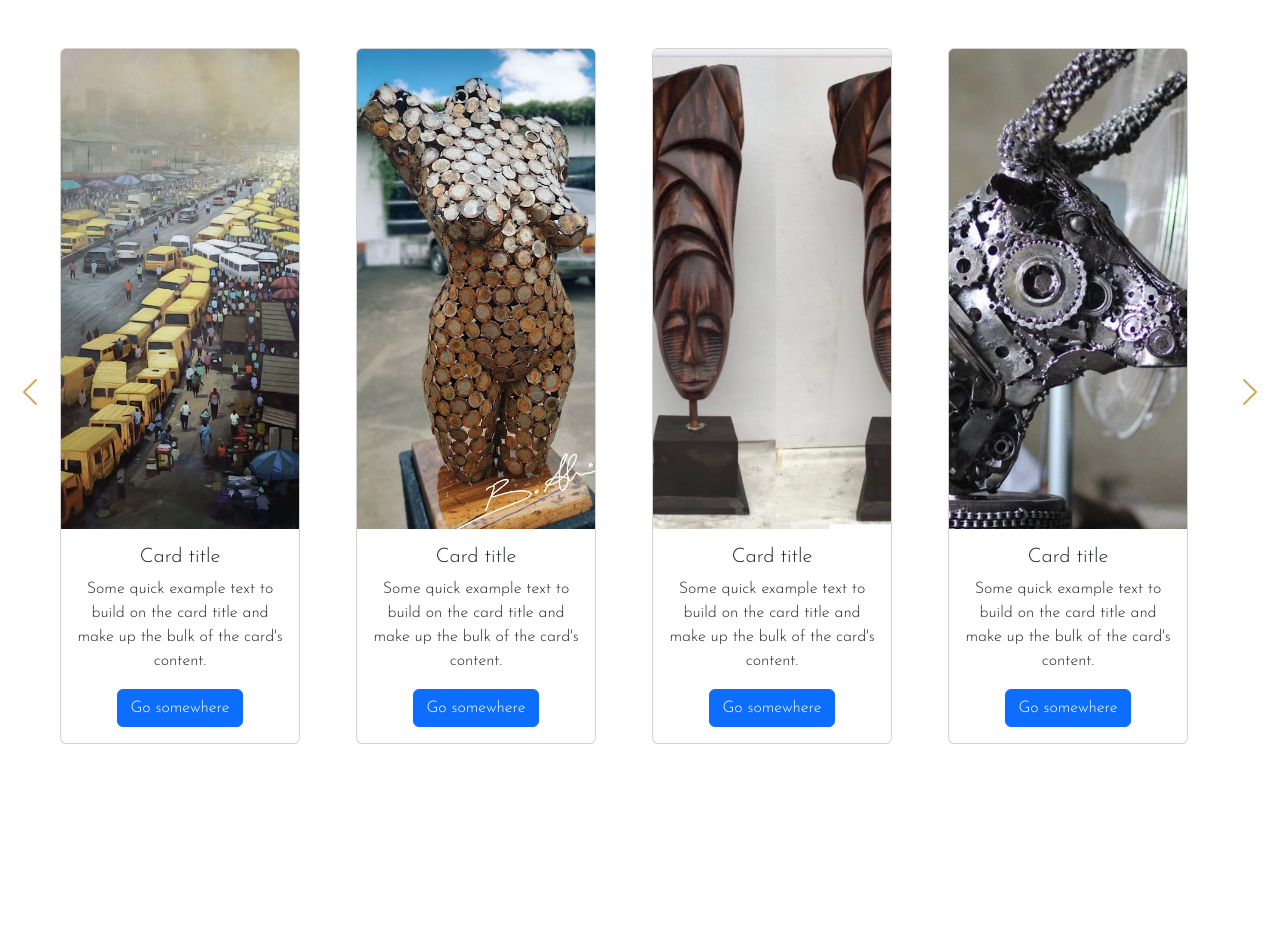
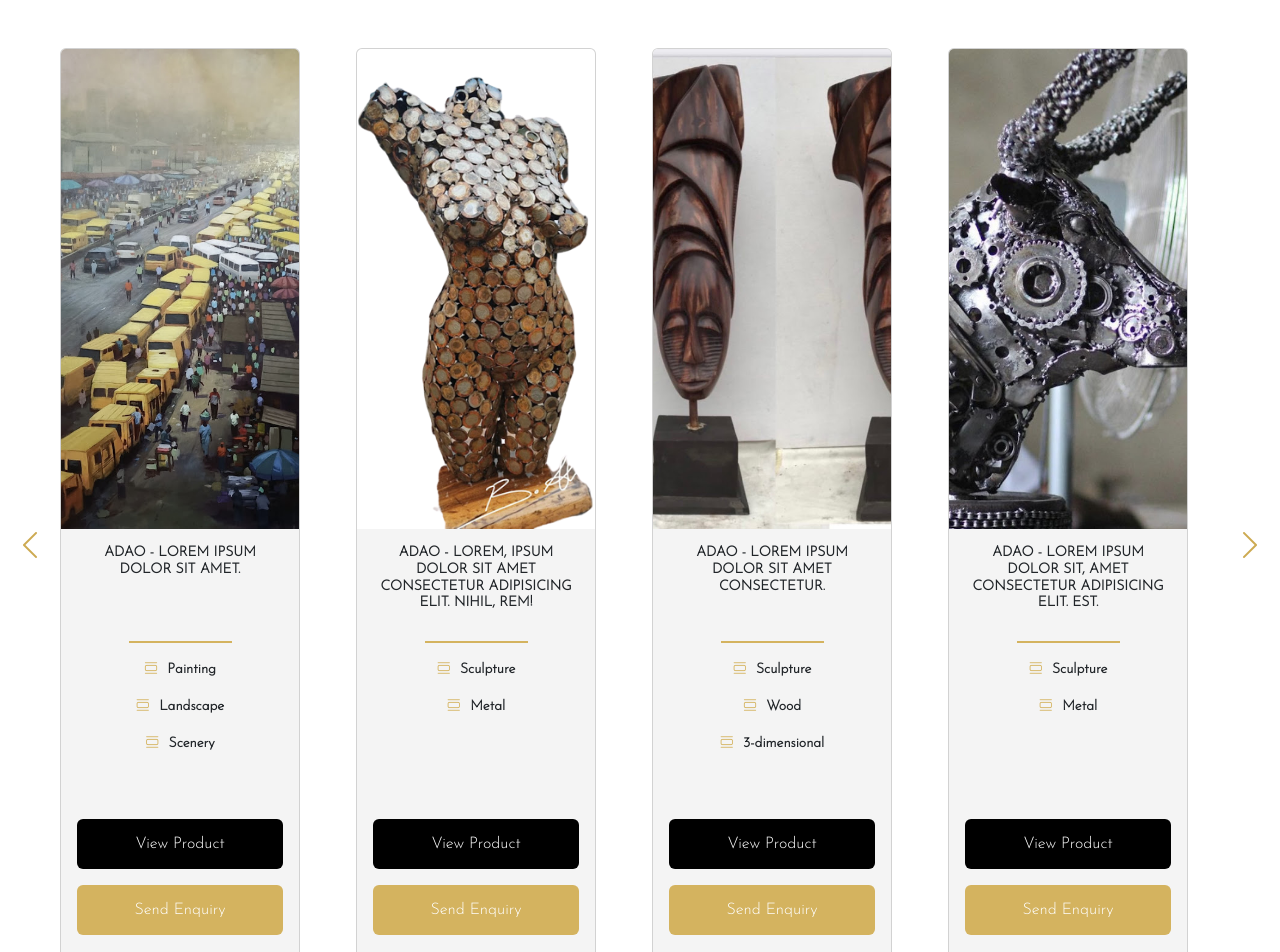
Before and after one commit to lanreonasanya02/adao-website, a React (Create React App) app: page /products in a window 1280 px wide. Shown: the top 952 px of the page. Before the commit the page ends 800 px from the top, so only its background shows below. Built offline with nearby package versions, Linux system fonts and the light colour scheme.

Commit message:
added images to carousel

```diff
--- a/src/pages/home/Home.css
+++ b/src/pages/home/Home.css
@@ -43,17 +43,17 @@ header .header-hero .header-hero-text {
     -225deg,
     #060228 0%,
     #a99caf 29%,
-    #f4f3f4 58%,
+    #fcf413 58%,
     #690829 72%,
     #fff800 88%,
-    #fcf413 100%
+    #f4f3f4 100%
   );
   background-size: auto auto;
   background-clip: border-box;
   background-size: 200% auto;
   color: #fff;
   background-clip: text;
-  /* text-fill-color: transparent; */
+  -webkit-text-fill-color: transparent;
   -webkit-background-clip: text;
   -webkit-text-fill-color: transparent;
   animation: textclip 2s linear infinite;
--- a/src/pages/navbars/Navbar.css
+++ b/src/pages/navbars/Navbar.css
@@ -14,6 +14,7 @@
   overflow-x: hidden; /* Disable horizontal scroll */
   padding-top: 60px; /* Place content 60px from the top */
   transition: 0.3s; /* 0.5 second transition effect to slide in the sidenav */
+  /* animation: fade-in 0.8s 0.2s forwards cubic-bezier(0.11, 0, 0.5, 0); */
 }
 
 /* The navigation menu links */
--- a/src/pages/products/Product.css
+++ b/src/pages/products/Product.css
@@ -21,7 +21,8 @@ section .carou button .btn-prev-next,
   font-size: 2rem;
 }
 
-section .carou .card .card-image {
+section .carou .card .card-image,
+.carou-mobile .card .card-image {
   width: 100%;
   height: 60vh;
   overflow: hidden;
@@ -31,15 +32,62 @@ section .carou .card .card-image {
   margin: 0 3.5rem;
 }
 
+section .carou .card .card-body {
+  background-color: #f4f4f4;
+  height: 65vh;
+}
+
 section .carou .card .card-image img,
 .carou-mobile .card .card-image img {
   width: 100%;
   height: 60vh;
   object-fit: cover;
   transition: transform 0.4s;
-  overflow: hidden;
 }
 
-section .carou .card .card-image img:hover {
+section .carou .card .card-image img:hover,
+.carou-mobile .card .card-image img:hover {
   transform: scale(1.2);
 }
+
+section .card .card-body .card-icon {
+  color: #d4b35f;
+  margin-right: 5px;
+}
+
+section .card .card-body h5 {
+  font-size: 14px;
+  text-transform: uppercase;
+  font-weight: bolder;
+  height: 10vh;
+}
+
+section .card .card-body .card-paragraph {
+  font-size: 14px;
+  font-weight: bold;
+  height: 20vh;
+}
+
+section .card .card-body .line {
+  border: 1px solid #d4b35f;
+  width: 50%;
+  margin: auto;
+  margin-top: 1rem;
+  margin-bottom: 1rem;
+}
+
+section .card .card-body .btn {
+  display: block;
+  width: 100%;
+  color: #fff;
+  padding: 12px 0;
+}
+
+section .card .card-body .btn-first {
+  background-color: #000;
+  margin-bottom: 1rem;
+}
+
+section .card .card-body .btn-second {
+  background-color: #d4b35f;
+}
--- a/src/pages/products/Products.js
+++ b/src/pages/products/Products.js
@@ -8,7 +8,7 @@ import img5 from "../../images/adao-14.png";
 import img6 from "../../images/adao-17.png";
 import img7 from "../../images/adao-18.png";
 import img8 from "../../images/adao-20.png";
-import img9 from "../../images/adao-5.png";
+import img9 from "../../images/adao-5ed.png";
 import img10 from "../../images/adao-8.png";
 import img11 from "../../images/adao-2.png";
 import img12 from "../../images/adao-3.png";
@@ -45,13 +45,27 @@ const Products = () => {
                           <img src={img1} class="card-img-top" alt="..." />
                         </div>
                         <div class="card-body">
-                          <h5 class="card-title">Card title</h5>
+                          <h5 class="card-title">
+                            ADAO - Lorem ipsum dolor sit amet.
+                          </h5>
+                          <div className="line"></div>
+                          <div className="card-paragraph">
                             <p class="card-text">
-                            Some quick example text to build on the card title
-                            and make up the bulk of the card's content.
+                              <i class="bi bi-view-list card-icon"></i> Painting
                             </p>
-                          <a href="#" class="btn btn-primary">
-                            Go somewhere
+                            <p class="card-text">
+                              <i class="bi bi-view-list card-icon"></i>{" "}
+                              Landscape
+                            </p>
+                            <p class="card-text">
+                              <i class="bi bi-view-list card-icon"></i> Scenery
+                            </p>
+                          </div>
+                          <a href="#" class="btn btn-first">
+                            View Product
+                          </a>
+                          <a href="#" class="btn btn-second">
+                            Send Enquiry
                           </a>
                         </div>
                       </div>
@@ -63,13 +77,25 @@ const Products = () => {
                           <img src={img9} class="card-img-top" alt="..." />
                         </div>
                         <div class="card-body">
-                          <h5 class="card-title">Card title</h5>
+                          <h5 class="card-title">
+                            ADAO - Lorem, ipsum dolor sit amet consectetur
+                            adipisicing elit. Nihil, rem!
+                          </h5>
+                          <div className="line"></div>
+                          <div className="card-paragraph">
                             <p class="card-text">
-                            Some quick example text to build on the card title
-                            and make up the bulk of the card's content.
+                              <i class="bi bi-view-list card-icon"></i>{" "}
+                              Sculpture
                             </p>
-                          <a href="#" class="btn btn-primary">
-                            Go somewhere
+                            <p class="card-text">
+                              <i class="bi bi-view-list card-icon"></i> Metal
+                            </p>
+                          </div>
+                          <a href="#" class="btn btn-first">
+                            View Product
+                          </a>
+                          <a href="#" class="btn btn-second">
+                            Send Enquiry
                           </a>
                         </div>
                       </div>
@@ -81,13 +107,28 @@ const Products = () => {
                           <img src={img2} class="card-img-top" alt="..." />
                         </div>
                         <div class="card-body">
-                          <h5 class="card-title">Card title</h5>
+                          <h5 class="card-title">
+                            ADAO - Lorem ipsum dolor sit amet consectetur.
+                          </h5>
+                          <div className="line"></div>
+                          <div className="card-paragraph">
                             <p class="card-text">
-                            Some quick example text to build on the card title
-                            and make up the bulk of the card's content.
+                              <i class="bi bi-view-list card-icon"></i>{" "}
+                              Sculpture
                             </p>
-                          <a href="#" class="btn btn-primary">
-                            Go somewhere
+                            <p class="card-text">
+                              <i class="bi bi-view-list card-icon"></i> Wood
+                            </p>
+                            <p class="card-text">
+                              <i class="bi bi-view-list card-icon"></i>{" "}
+                              3-dimensional
+                            </p>
+                          </div>
+                          <a href="#" class="btn btn-first">
+                            View Product
+                          </a>
+                          <a href="#" class="btn btn-second">
+                            Send Enquiry
                           </a>
                         </div>
                       </div>
@@ -99,13 +140,25 @@ const Products = () => {
                           <img src={img3} class="card-img-top" alt="..." />
                         </div>
                         <div class="card-body">
-                          <h5 class="card-title">Card title</h5>
+                          <h5 class="card-title">
+                            ADAO - Lorem ipsum dolor sit, amet consectetur
+                            adipisicing elit. Est.
+                          </h5>
+                          <div className="line"></div>
+                          <div className="card-paragraph">
                             <p class="card-text">
-                            Some quick example text to build on the card title
-                            and make up the bulk of the card's content.
+                              <i class="bi bi-view-list card-icon"></i>{" "}
+                              Sculpture
                             </p>
-                          <a href="#" class="btn btn-primary">
-                            Go somewhere
+                            <p class="card-text">
+                              <i class="bi bi-view-list card-icon"></i> Metal
+                            </p>
+                          </div>
+                          <a href="#" class="btn btn-first">
+                            View Product
+                          </a>
+                          <a href="#" class="btn btn-second">
+                            Send Enquiry
                           </a>
                         </div>
                       </div>
@@ -293,14 +346,25 @@ const Products = () => {
                 <div className="card-image">
                   <img src={img13} class="card-img-top" alt="..." />
                 </div>
-                <div class="card-body">
-                  <h5 class="card-title">Card title</h5>
+                <div class="card-body text-center">
+                  <h5 class="card-title">
+                    ADAO - Lorem, ipsum dolor sit amet consectetur adipisicing
+                    elit. Nihil, rem!
+                  </h5>
+                  <div className="line"></div>
+                  <div className="card-paragraph">
                     <p class="card-text">
-                    Some quick example text to build on the card title and make
-                    up the bulk of the card's content.
+                      <i class="bi bi-view-list card-icon"></i> Painting
                     </p>
-                  <a href="#" class="btn btn-primary">
-                    Go somewhere
+                    <p class="card-text">
+                      <i class="bi bi-view-list card-icon"></i> Abstract
+                    </p>
+                  </div>
+                  <a href="#" class="btn btn-first">
+                    View Product
+                  </a>
+                  <a href="#" class="btn btn-second">
+                    Send Enquiry
                   </a>
                 </div>
               </div>
@@ -310,14 +374,28 @@ const Products = () => {
                 <div className="card-image">
                   <img src={img1} class="card-img-top" alt="..." />
                 </div>
-                <div class="card-body">
-                  <h5 class="card-title">Card title</h5>
+                <div class="card-body text-center">
+                  <h5 class="card-title">
+                    ADAO - Lorem, ipsum dolor sit amet consectetur adipisicing
+                    elit. Sint minus magnam aliquam ut libero consequuntur?
+                  </h5>
+                  <div className="line"></div>
+                  <div className="card-paragraph">
                     <p class="card-text">
-                    Some quick example text to build on the card title and make
-                    up the bulk of the card's content.
+                      <i class="bi bi-view-list card-icon"></i> Painting
                     </p>
-                  <a href="#" class="btn btn-primary">
-                    Go somewhere
+                    <p class="card-text">
+                      <i class="bi bi-view-list card-icon"></i> Landscape
+                    </p>
+                    <p class="card-text">
+                      <i class="bi bi-view-list card-icon"></i> Scenery
+                    </p>
+                  </div>
+                  <a href="#" class="btn btn-first">
+                    View Product
+                  </a>
+                  <a href="#" class="btn btn-second">
+                    Send Enquiry
                   </a>
                 </div>
               </div>
@@ -327,14 +405,25 @@ const Products = () => {
                 <div className="card-image">
                   <img src={img12} class="card-img-top" alt="..." />
                 </div>
-                <div class="card-body">
-                  <h5 class="card-title">Card title</h5>
+                <div class="card-body text-center">
+                  <h5 class="card-title">
+                    ADAO - Lorem, ipsum dolor sit amet consectetur adipisicing
+                    elit. Nihil, rem!
+                  </h5>
+                  <div className="line"></div>
+                  <div className="card-paragraph">
                     <p class="card-text">
-                    Some quick example text to build on the card title and make
-                    up the bulk of the card's content.
+                      <i class="bi bi-view-list card-icon"></i> Painting
                     </p>
-                  <a href="#" class="btn btn-primary">
-                    Go somewhere
+                    <p class="card-text">
+                      <i class="bi bi-view-list card-icon"></i> Abstract
+                    </p>
+                  </div>
+                  <a href="#" class="btn btn-first">
+                    View Product
+                  </a>
+                  <a href="#" class="btn btn-second">
+                    Send Enquiry
                   </a>
                 </div>
               </div>
@@ -345,14 +434,25 @@ const Products = () => {
                 <div className="card-image">
                   <img src={img4} class="card-img-top" alt="..." />
                 </div>
-                <div class="card-body">
-                  <h5 class="card-title">Card title</h5>
+                <div class="card-body text-center">
+                  <h5 class="card-title">
+                    ADAO - Lorem, ipsum dolor sit amet consectetur adipisicing
+                    elit. Lorem ipsum dolor sit amet.
+                  </h5>
+                  <div className="line"></div>
+                  <div className="card-paragraph">
                     <p class="card-text">
-                    Some quick example text to build on the card title and make
-                    up the bulk of the card's content.
+                      <i class="bi bi-view-list card-icon"></i> Sculpture
                     </p>
-                  <a href="#" class="btn btn-primary">
-                    Go somewhere
+                    <p class="card-text">
+                      <i class="bi bi-view-list card-icon"></i> Metal
+                    </p>
+                  </div>
+                  <a href="#" class="btn btn-first">
+                    View Product
+                  </a>
+                  <a href="#" class="btn btn-second">
+                    Send Enquiry
                   </a>
                 </div>
               </div>
@@ -363,14 +463,25 @@ const Products = () => {
                 <div className="card-image">
                   <img src={img11} class="card-img-top" alt="..." />
                 </div>
-                <div class="card-body">
-                  <h5 class="card-title">Card title</h5>
+                <div class="card-body text-center">
+                  <h5 class="card-title">
+                    ADAO - Lorem, ipsum dolor sit amet consectetur adipisicing
+                    elit. Nihil, rem!
+                  </h5>
+                  <div className="line"></div>
+                  <div className="card-paragraph">
                     <p class="card-text">
-                    Some quick example text to build on the card title and make
-                    up the bulk of the card's content.
+                      <i class="bi bi-view-list card-icon"></i> Painting
                     </p>
-                  <a href="#" class="btn btn-primary">
-                    Go somewhere
+                    <p class="card-text">
+                      <i class="bi bi-view-list card-icon"></i> Abstract
+                    </p>
+                  </div>
+                  <a href="#" class="btn btn-first">
+                    View Product
+                  </a>
+                  <a href="#" class="btn btn-second">
+                    Send Enquiry
                   </a>
                 </div>
               </div>
@@ -381,14 +492,28 @@ const Products = () => {
                 <div className="card-image">
                   <img src={img9} class="card-img-top" alt="..." />
                 </div>
-                <div class="card-body">
-                  <h5 class="card-title">Card title</h5>
+                <div class="card-body text-center">
+                  <h5 class="card-title">
+                    ADAO - Lorem, ipsum dolor sit amet consectetur adipisicing
+                    elit. Nihil, rem!
+                  </h5>
+                  <div className="line"></div>
+                  <div className="card-paragraph">
                     <p class="card-text">
-                    Some quick example text to build on the card title and make
-                    up the bulk of the card's content.
+                      <i class="bi bi-view-list card-icon"></i> Sculpture
                     </p>
-                  <a href="#" class="btn btn-primary">
-                    Go somewhere
+                    <p class="card-text">
+                      <i class="bi bi-view-list card-icon"></i> Metal
+                    </p>
+                    <p class="card-text">
+                      <i class="bi bi-view-list card-icon"></i> Outdoor
+                    </p>
+                  </div>
+                  <a href="#" class="btn btn-first">
+                    View Product
+                  </a>
+                  <a href="#" class="btn btn-second">
+                    Send Enquiry
                   </a>
                 </div>
               </div>
@@ -399,14 +524,25 @@ const Products = () => {
                 <div className="card-image">
                   <img src={img10} class="card-img-top" alt="..." />
                 </div>
-                <div class="card-body">
-                  <h5 class="card-title">Card title</h5>
+                <div class="card-body text-center">
+                  <h5 class="card-title">
+                    ADAO - Lorem, ipsum dolor sit amet consectetur adipisicing
+                    elit. Nihil, rem!
+                  </h5>
+                  <div className="line"></div>
+                  <div className="card-paragraph">
                     <p class="card-text">
-                    Some quick example text to build on the card title and make
-                    up the bulk of the card's content.
+                      <i class="bi bi-view-list card-icon"></i> Painting
                     </p>
-                  <a href="#" class="btn btn-primary">
-                    Go somewhere
+                    <p class="card-text">
+                      <i class="bi bi-view-list card-icon"></i> Abstract
+                    </p>
+                  </div>
+                  <a href="#" class="btn btn-first">
+                    View Product
+                  </a>
+                  <a href="#" class="btn btn-second">
+                    Send Enquiry
                   </a>
                 </div>
               </div>
@@ -417,14 +553,26 @@ const Products = () => {
                 <div className="card-image">
                   <img src={img3} class="card-img-top" alt="..." />
                 </div>
-                <div class="card-body">
-                  <h5 class="card-title">Card title</h5>
+                <div class="card-body text-center">
+                  <h5 class="card-title">
+                    ADAO - Lorem, ipsum dolor sit amet consectetur adipisicing
+                    elit. Nihil, rem! Lorem ipsum dolor sit. Lorem ipsum dolor
+                    sit.
+                  </h5>
+                  <div className="line"></div>
+                  <div className="card-paragraph">
                     <p class="card-text">
-                    Some quick example text to build on the card title and make
-                    up the bulk of the card's content.
+                      <i class="bi bi-view-list card-icon"></i> Sculpture
                     </p>
-                  <a href="#" class="btn btn-primary">
-                    Go somewhere
+                    <p class="card-text">
+                      <i class="bi bi-view-list card-icon"></i> Metal
+                    </p>
+                  </div>
+                  <a href="#" class="btn btn-first">
+                    View Product
+                  </a>
+                  <a href="#" class="btn btn-second">
+                    Send Enquiry
                   </a>
                 </div>
               </div>
```
Also changed, not shown: src/images/adao-5ed.png (added). Lines whose indentation alone changed are shown as unchanged.
